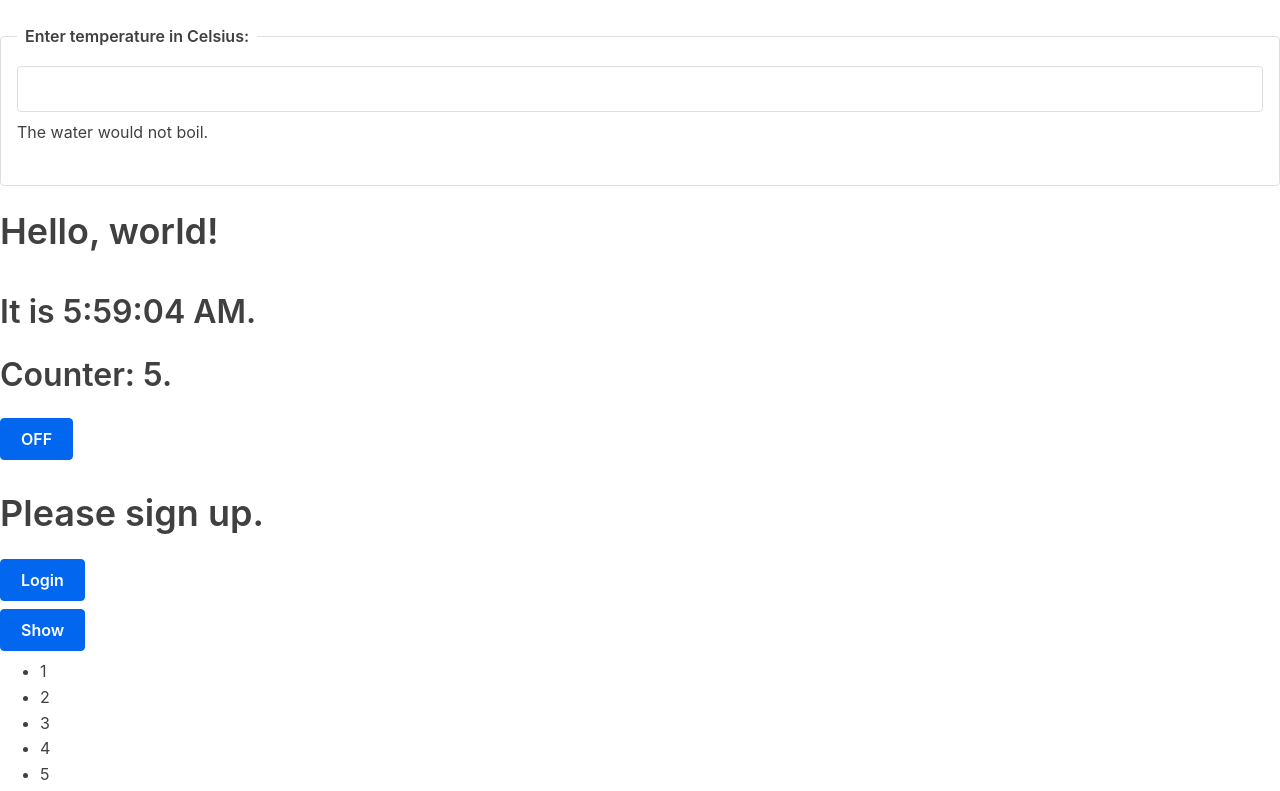
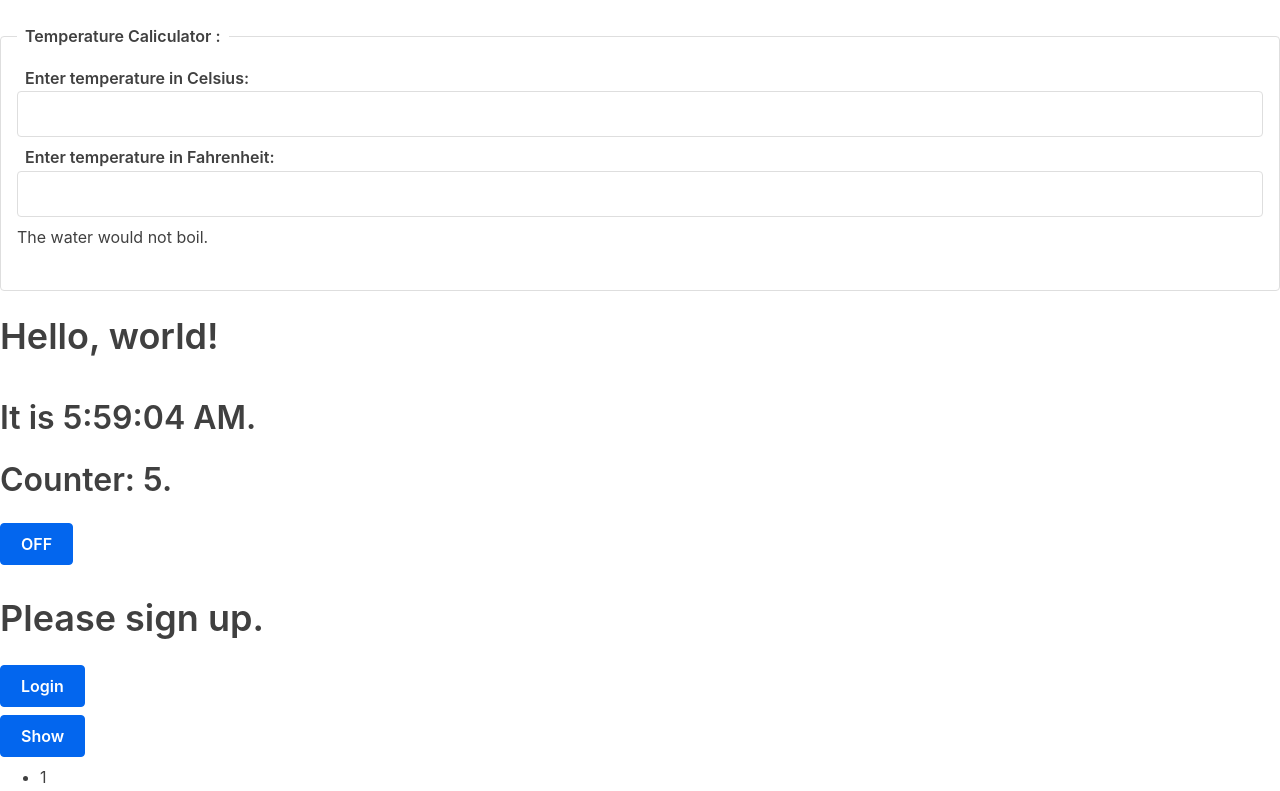
Before and after one commit to ravitejagGitHub/react-tutorial, a React (Create React App) app: page / in a window 1280 px wide. Shown: the top 791 px of the page. Built offline with nearby package versions, Linux system fonts and the light colour scheme.

Commit message:
Lifting State Up

```diff
--- a/src/LiftingStateUp/Calculator.js
+++ b/src/LiftingStateUp/Calculator.js
@@ -1,27 +1,54 @@
 import { Component } from "react";
 import { BoilingVerdict } from "./BoilingVerdict";
+import { TemperatureScale, tryConvert } from "./lib";
+import { TemperatureInput } from "./TemperatureInput";
 
 export class Calculator extends Component {
 	constructor(props) {
 		super(props);
-		this.state = { temperature: "" };
+		this.state = { temperature: "", scale: TemperatureScale.C };
 
-		this.handleChange = this.handleChange.bind(this);
+		this.handleCelsiusChange = this.handleTemperatureChange.bind(
+			this,
+			TemperatureScale.C
+		);
+		this.handleFahrenheitChange = this.handleTemperatureChange.bind(
+			this,
+			TemperatureScale.F
+		);
 	}
 
-	handleChange(e) {
+	handleTemperatureChange(scale, temperature) {
 		this.setState({
-			temperature: e.target.value,
+			temperature,
+			scale,
 		});
 	}
 
 	render() {
-		const { temperature } = this.state;
+		const { temperature, scale } = this.state;
+		const celsius =
+			scale === TemperatureScale.F
+				? tryConvert(temperature, TemperatureScale.C)
+				: temperature;
+		const fahrenheit =
+			scale === TemperatureScale.C
+				? tryConvert(temperature, TemperatureScale.F)
+				: temperature;
 
 		return (
 			<fieldset>
-				<legend>Enter temperature in Celsius:</legend>
-				<input type="number" onChange={this.handleChange} value={temperature} />
+				<legend>Temperature Caliculator :</legend>
+				<TemperatureInput
+					scale={TemperatureScale.C}
+					temperature={celsius}
+					onTemperatureChange={this.handleCelsiusChange}
+				/>
+				<TemperatureInput
+					scale={TemperatureScale.F}
+					temperature={fahrenheit}
+					onTemperatureChange={this.handleFahrenheitChange}
+				/>
 				<BoilingVerdict celsius={parseFloat(temperature)} />
 			</fieldset>
 		);
--- /dev/null
+++ b/src/LiftingStateUp/TemperatureInput.js
@@ -0,0 +1,24 @@
+import { Component } from "react";
+import { scaleNames } from "./lib";
+
+export class TemperatureInput extends Component {
+	constructor(props) {
+		super(props);
+
+		this.handleChange = this.handleChange.bind(this);
+	}
+
+	handleChange(e) {
+		this.props.onTemperatureChange(e.target.value);
+	}
+
+	render() {
+		const { scale, temperature } = this.props;
+		return (
+			<div classNam={`temparature__${scale}`}>
+				<legend>Enter temperature in {scaleNames[scale]}:</legend>
+				<input type="number" onChange={this.handleChange} value={temperature} />
+			</div>
+		);
+	}
+}
--- /dev/null
+++ b/src/LiftingStateUp/lib/index.js
@@ -0,0 +1,28 @@
+export const TemperatureScale = {
+	C: "c",
+	F: "f",
+};
+
+export const scaleNames = {
+	c: "Celsius",
+	f: "Fahrenheit",
+};
+
+export function toCelsius(fahrenheit) {
+	return ((fahrenheit - 32) * 5) / 9;
+}
+
+export function toFahrenheit(celsius) {
+	return (celsius * 9) / 5 + 32;
+}
+
+export function tryConvert(temperature, convert) {
+	const input = parseFloat(temperature);
+	if (Number.isNaN(input)) {
+		return "";
+	}
+	const output =
+		convert === TemperatureScale.C ? toCelsius(input) : toFahrenheit(input);
+	const rounded = Math.round(output * 1000) / 1000;
+	return rounded.toString();
+}
```
